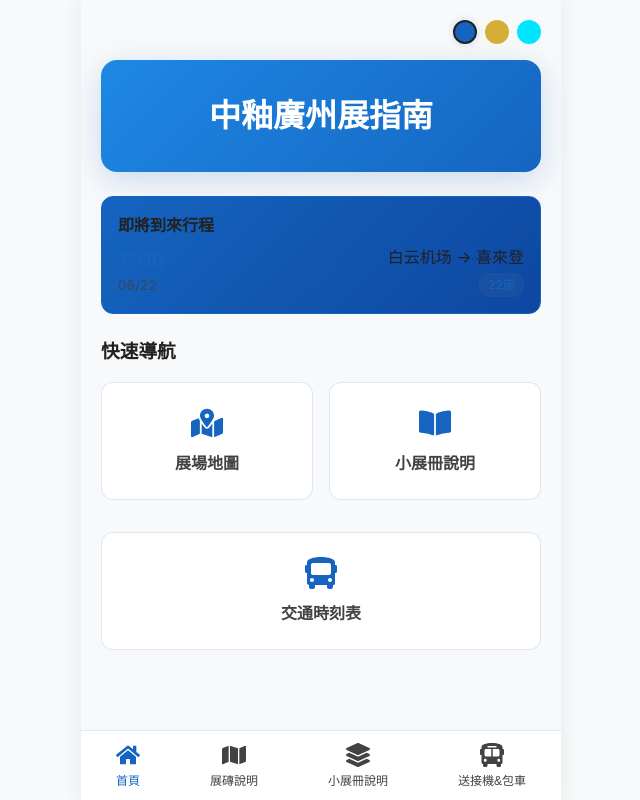
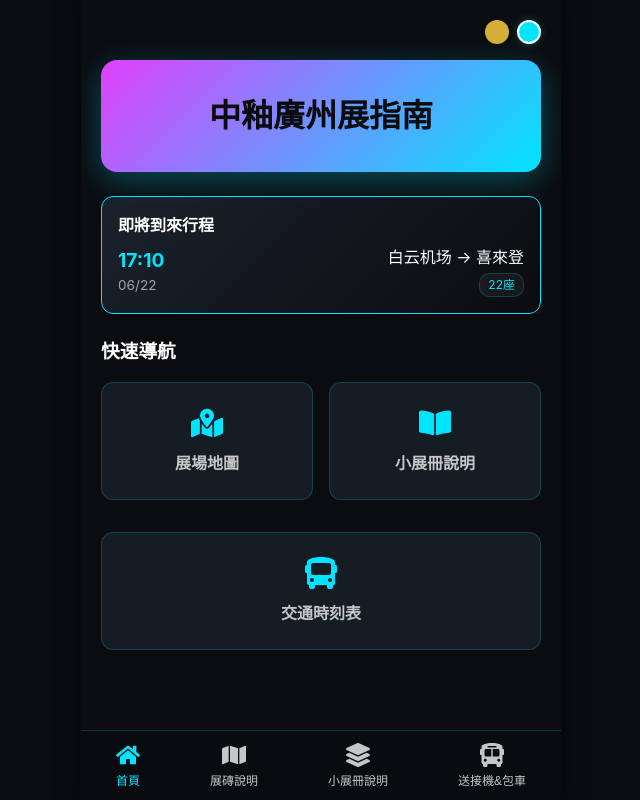
Before and after one commit to K4r1o/cgc-guangzhou-exhibition-guide, a React (Vite) app: page / in a window 1280 px wide. Shown: the whole page, without its empty margins (319-959 px from the left). Built offline with nearby package versions, Linux system fonts and the light colour scheme.

Commit message:
Remove blue theme, set default to glass

```diff
--- a/src/App.jsx
+++ b/src/App.jsx
@@ -7,7 +7,7 @@ import TransportSchedule from './components/TransportSchedule';
 
 function App() {
   const [view, setView] = useState('home');
-  const [theme, setTheme] = useState(localStorage.getItem('app-theme') || 'blue');
+  const [theme, setTheme] = useState(localStorage.getItem('app-theme') || 'glass');
 
   useEffect(() => {
     document.documentElement.setAttribute('data-theme', theme);
--- a/src/components/Dashboard.jsx
+++ b/src/components/Dashboard.jsx
@@ -11,7 +11,6 @@ export default function Dashboard({ setView, theme, setTheme }) {
   };
 
   const themes = [
-    { id: 'blue', label: '現代商務藍', color: '#1565C0' },
     { id: 'minimalist', label: '高端極簡白', color: '#D4AF37' },
     { id: 'glass', label: '磨砂玻璃暗黑風', color: '#00E5FF' }
   ];
```
